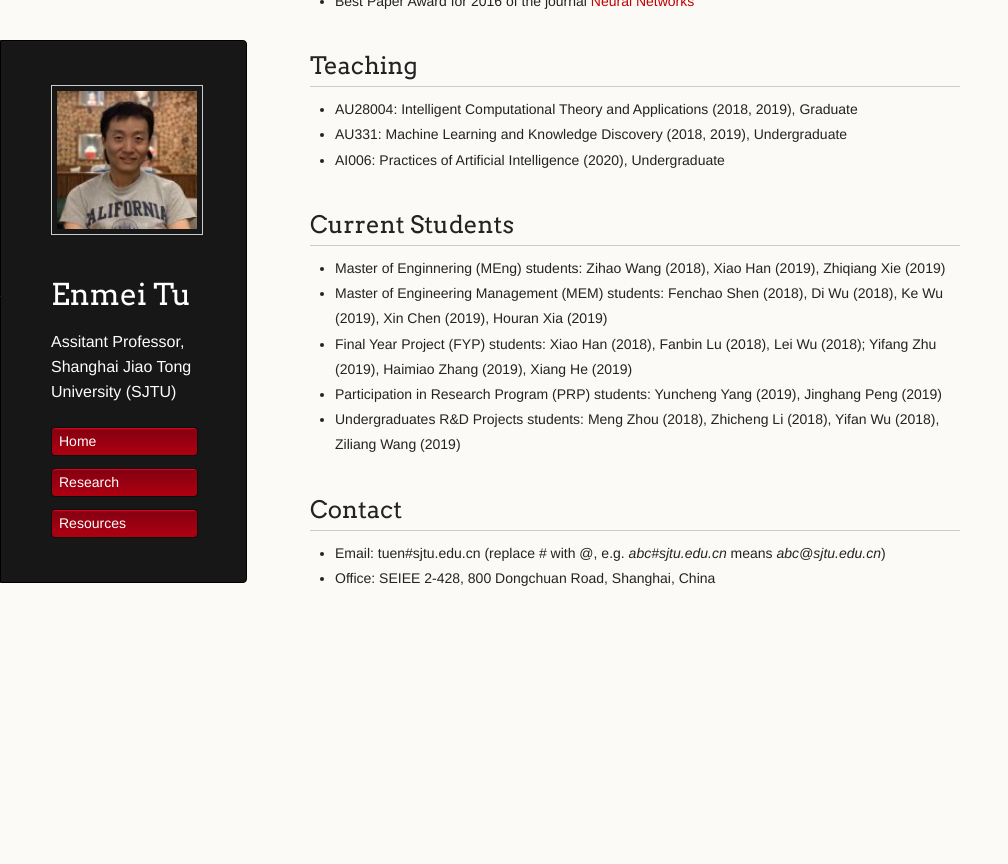
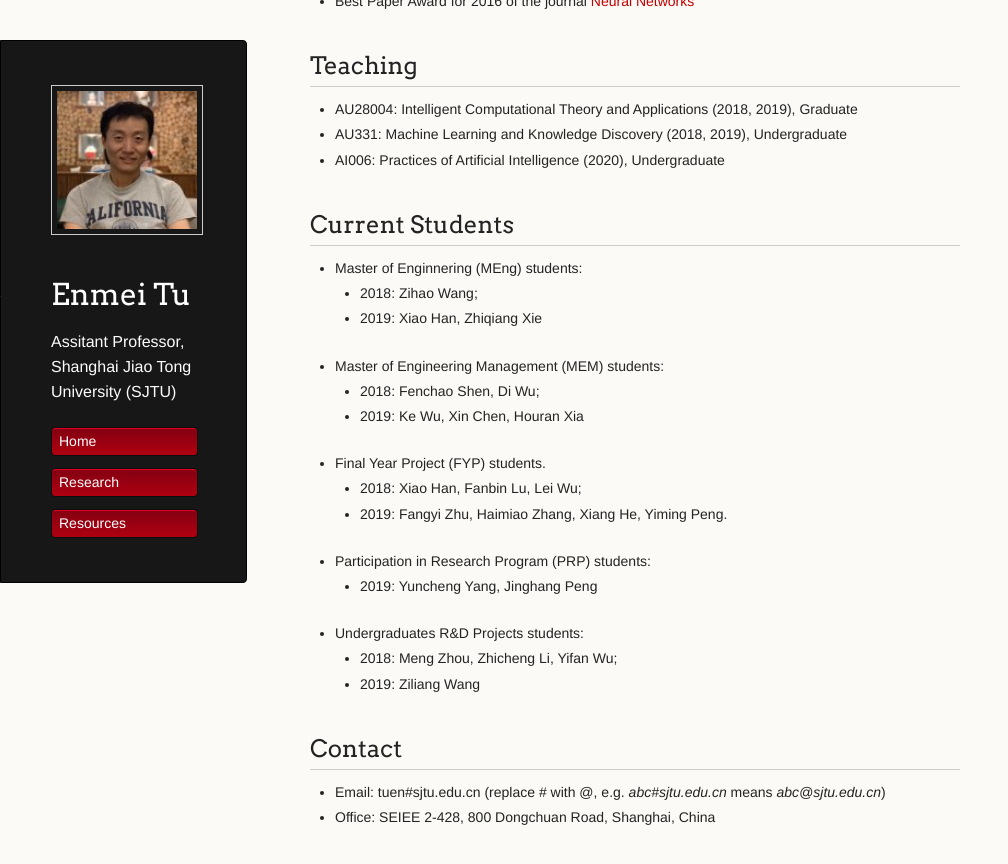
Before and after one commit to hellotem/enmeitu.github.io, a Jekyll site: the page built from index.md, in a window 1280 px wide and 900 px high, scrolled down 813 px. Shown: the top 864 px of the window, without its empty margins (0-1008 px from the left). Built offline with Jekyll 4.4.1, drawn with Linux system fonts in a browser that asks for light colours; before the commit the page ends 1476 px from its top, so only the background shows below that.

Commit message:
Update index.md

```diff
--- a/index.md
+++ b/index.md
@@ -37,11 +37,20 @@ Enmei obtained his PhD degree from [Shanghai Jiao Tong University (SJTU)](http:/
 * AI006:  Practices of Artificial Intelligence (2020), Undergraduate
 
 ## Current Students
-* Master of Enginnering (MEng) students: Zihao Wang (2018), Xiao Han (2019), Zhiqiang Xie (2019)
-* Master of Engineering Management (MEM) students: Fenchao Shen (2018), Di Wu (2018), Ke Wu (2019), Xin Chen (2019), Houran Xia (2019)
-* Final Year Project (FYP) students: Xiao Han (2018), Fanbin Lu (2018), Lei Wu (2018); Yifang Zhu (2019), Haimiao Zhang (2019), Xiang He (2019)
-* Participation in Research Program (PRP) students: Yuncheng Yang (2019), Jinghang Peng (2019)
-* Undergraduates R&D Projects students: Meng Zhou (2018), Zhicheng Li (2018), Yifan Wu (2018), Ziliang Wang (2019)
+* Master of Enginnering (MEng) students:
+  - 2018: Zihao Wang;
+  - 2019: Xiao Han, Zhiqiang Xie
+* Master of Engineering Management (MEM) students:
+  - 2018: Fenchao Shen, Di Wu;
+  - 2019: Ke Wu, Xin Chen, Houran Xia
+* Final Year Project (FYP) students.
+  - 2018: Xiao Han, Fanbin Lu, Lei Wu;
+  - 2019: Fangyi Zhu, Haimiao Zhang, Xiang He, Yiming Peng.
+* Participation in Research Program (PRP) students:
+  - 2019: Yuncheng Yang, Jinghang Peng
+* Undergraduates R&D Projects students:
+  - 2018: Meng Zhou, Zhicheng Li, Yifan Wu;
+  - 2019: Ziliang Wang
 
 ## Contact
 * Email: tuen#sjtu.edu.cn (replace # with @, e.g. _abc#sjtu.edu.cn_ means _abc@sjtu.edu.cn_)
```
